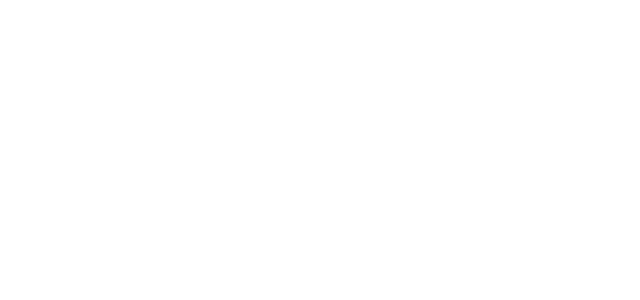
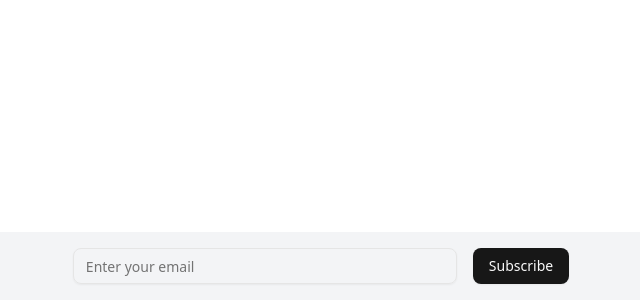
Before and after one commit to john-data-chen/ikg-footer, a React (Vite) app: page / in a window 1280 px wide. Shown: the part 500-800 px from the top of the page, without its empty margins (319-959 px from the left). Built offline with nearby package versions, Linux system fonts and the light colour scheme.

Commit message:
feat: add app and footer basic component

```diff
--- a/src/App.tsx
+++ b/src/App.tsx
@@ -1,5 +1,13 @@
+import Footer from './components/Footer'
+
 function App() {
-  return <></>
+  return (
+    <div className="flex min-h-screen flex-col">
+      {/* Your main content goes here */}
+      <main className="flex-grow">{/* ... existing content ... */}</main>
+      <Footer />
+    </div>
+  )
 }
 
 export default App
--- /dev/null
+++ b/src/components/Footer.tsx
@@ -0,0 +1,14 @@
+import { Button } from './ui/button'
+import { Input } from './ui/input'
+import React from 'react'
+
+const Footer: React.FC = () => {
+  return (
+    <footer className="flex items-center justify-center space-x-4 bg-gray-100 p-4">
+      <Input type="email" placeholder="Enter your email" className="max-w-sm" />
+      <Button>Subscribe</Button>
+    </footer>
+  )
+}
+
+export default Footer
```
